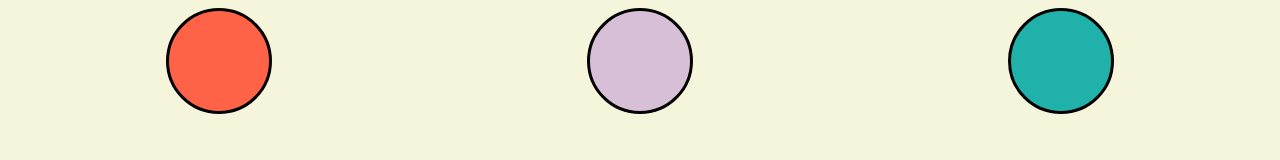
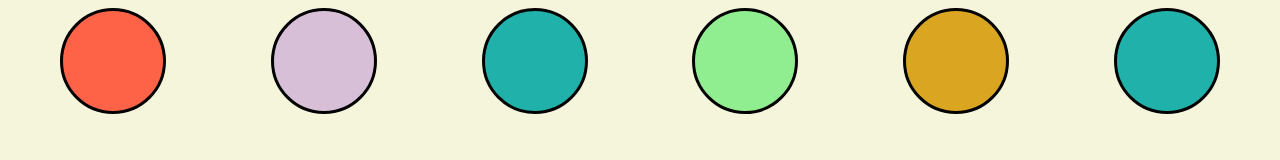
Before and after one commit to Yeraaay/a7gitvsc_YerayMoraledaCabrera, a plain HTML site: page index.html in a window 1280 px wide. Drawn offline with Linux system fonts and the light colour scheme.

Commit message:
Mas circulos

```diff
--- a/css/style.css
+++ b/css/style.css
@@ -6,6 +6,7 @@ body {
     display: flex;
     align-items: center;
     justify-content: space-around;
+    flex-wrap: wrap;
 }
 
 .div1 {
@@ -46,3 +47,42 @@ body {
     justify-content: center;
     background-color: lightseagreen;
 }
+
+.div4 {
+    width: 100px;
+    height: 100px;
+    font-size: 25px;
+    font-weight: bolder;
+    border: 3px solid;
+    border-radius: 90%;
+    display: flex;
+    align-items: center;
+    justify-content: center;
+    background-color: lightgreen;
+}
+
+.div5 {
+    width: 100px;
+    height: 100px;
+    font-size: 25px;
+    font-weight: bolder;
+    border: 3px solid;
+    border-radius: 90%;
+    display: flex;
+    align-items: center;
+    justify-content: center;
+    background-color: goldenrod;
+}
+
+.div6 {
+    width: 100px;
+    height: 100px;
+    font-size: 25px;
+    font-weight: bolder;
+    border: 3px solid;
+    border-radius: 90%;
+    display: flex;
+    align-items: center;
+    justify-content: center;
+    background-color: lightseagreen;
+}
--- a/index.html
+++ b/index.html
@@ -17,6 +17,12 @@
 
         <div class="div3"> </div>
 
+        <div class="div4"> </div>
+
+        <div class="div5"> </div>
+
+        <div class="div6"> </div>
+
     </div>
 
 </body>
```
